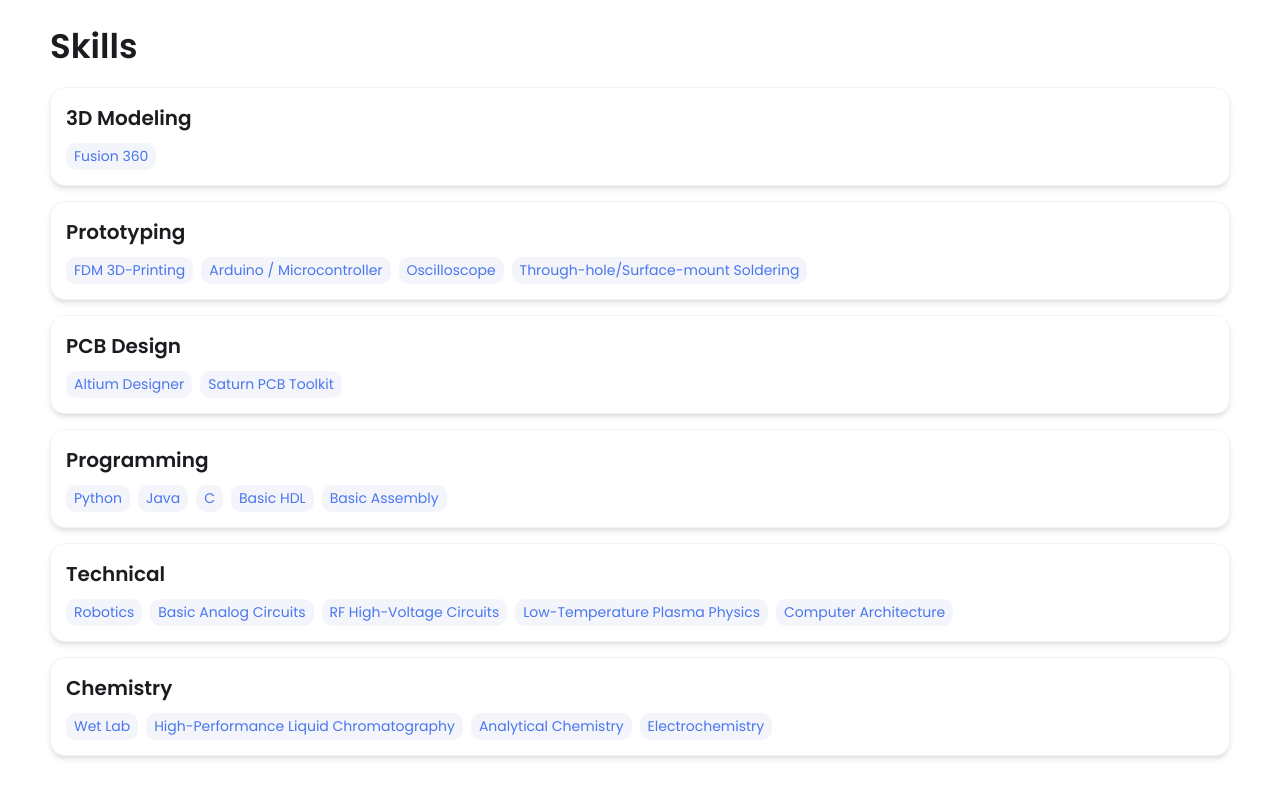
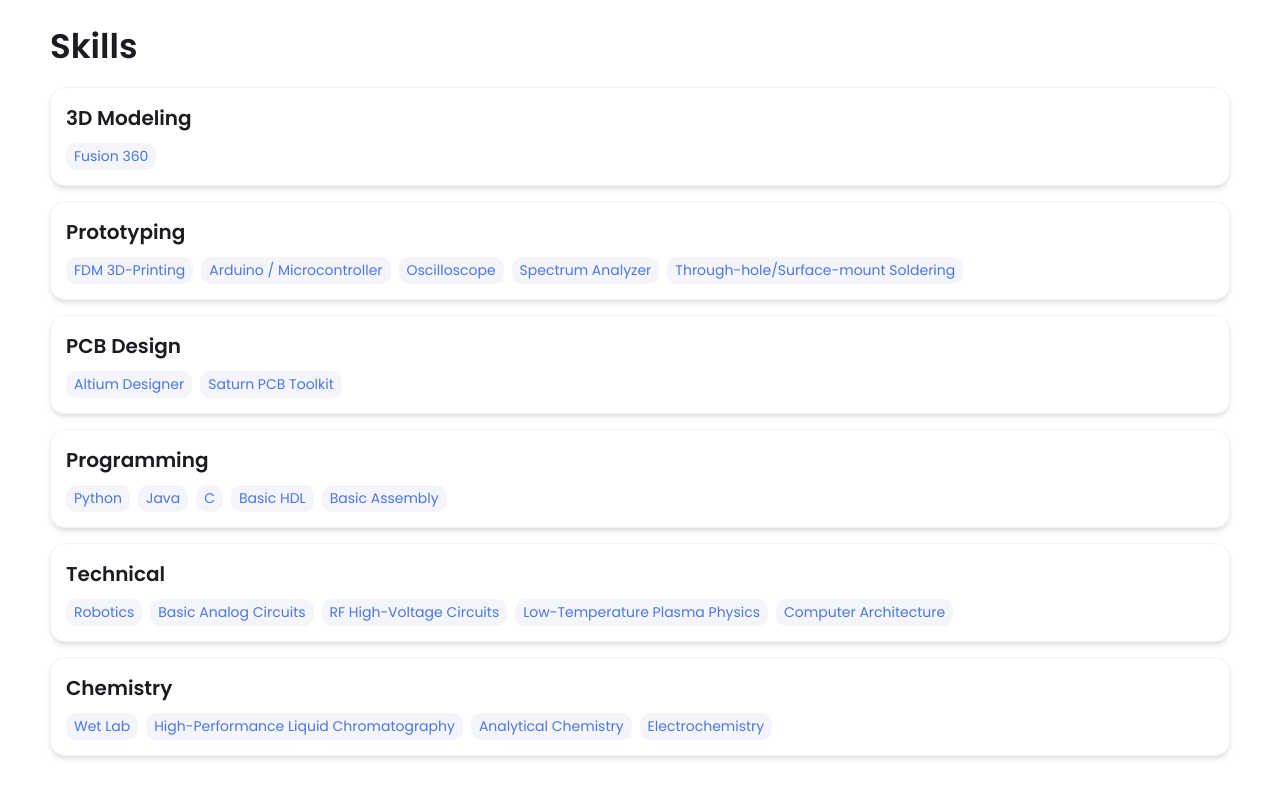
Before and after one commit to MegaPerkyCello/MegaPerkyCello.github.io, a Jekyll site: the page built from index.html, in a window 1280 px wide and 900 px high, scrolled down 3199 px. Shown: the top 798 px of the window. Built offline with Jekyll 4.4.1, drawn with Linux system fonts in a browser that asks for light colours.

Commit message:
Update _config.yml

```diff
--- a/_config.yml
+++ b/_config.yml
@@ -50,6 +50,7 @@ skills:
     - FDM 3D-Printing
     - Arduino / Microcontroller
     - Oscilloscope
+    - Spectrum Analyzer
     - Through-hole/Surface-mount Soldering
   - category: PCB Design
     tools:
```
